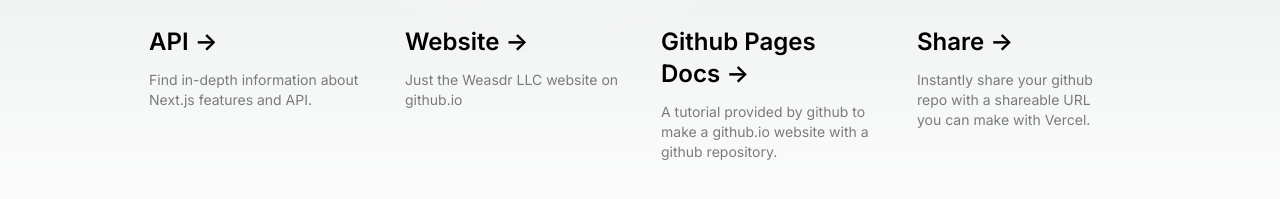
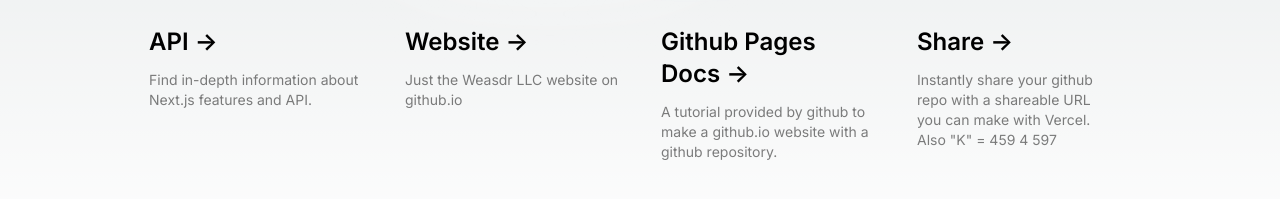
Before and after one commit to Weasdr/nextjs, a Next.js app: page / in a window 1280 px wide. Shown: the part 525-724 px from the top of the page. Built offline with nearby package versions, Linux system fonts and the light colour scheme.

Commit message:
Update page.tsx

```diff
--- a/app/page.tsx
+++ b/app/page.tsx
@@ -104,7 +104,7 @@
             </span>
           </h2>
           <p className={`m-0 max-w-[30ch] text-sm opacity-50 text-balance`}>
-            Instantly share your github repo with a shareable URL you can make with Vercel.
+            Instantly share your github repo with a shareable URL you can make with Vercel. Also "K" = 459 4 597
           </p>
         </a>
       </div>
```
